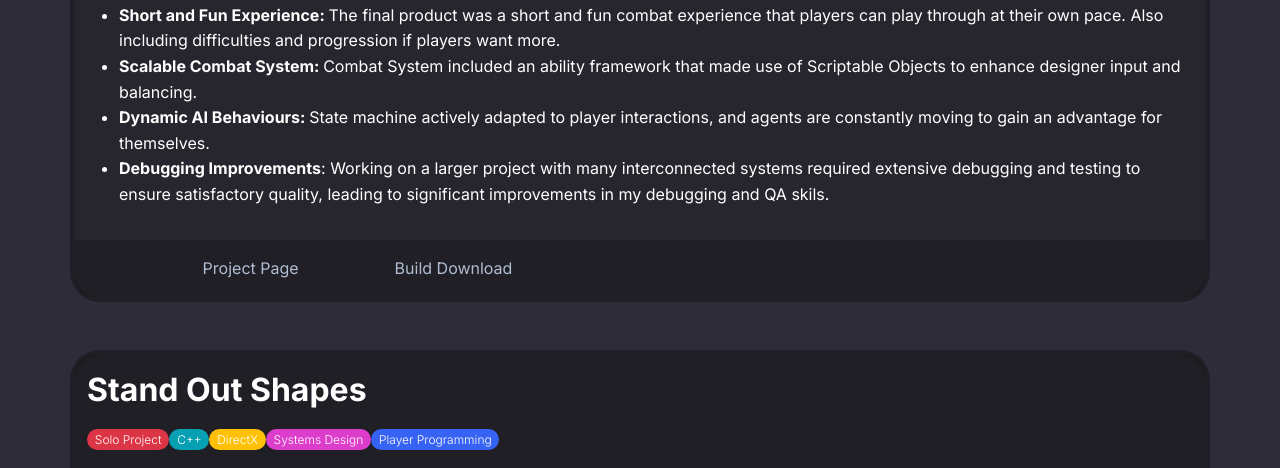
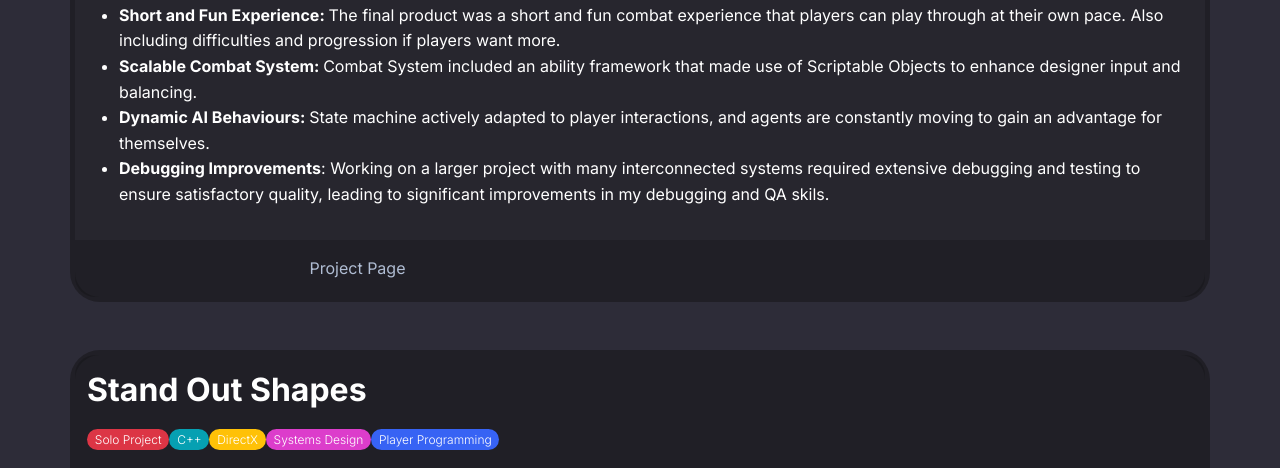
Before and after one commit to sykcor/portfolio, a plain HTML site: page projects.html in a window 1280 px wide. Shown: the part 1967-2435 px from the top of the page. Drawn offline with Linux system fonts and the light colour scheme.

Commit message:
Temporary - GoX Build Removal

```diff
--- a/projects.html
+++ b/projects.html
@@ -79,7 +79,7 @@
                         </div>
                     </div>
                     <div class="row" style="background: var(--bs-border-color-translucent);border-bottom-left-radius: 20px;border-bottom-right-radius: 20px;">
-                        <div class="col-md-8 col-lg-12 col-xl-6 col-xxl-12 text-center mx-auto ms-0 me-0 mb-0 mt-0 pt-3 pb-3" style="border-bottom-right-radius: 30px;border-bottom-left-radius: 30px;border-width: 5px;border-style: none;"><a href="https://github.com/Hachinijuu/iso-arpg" class="pe-5" target="_blank">Project Page</a><a class="ps-5" href="" target="_blank">Build Download</a></div>
+                        <div class="col-md-8 col-lg-12 col-xl-6 col-xxl-12 text-center mx-auto ms-0 me-0 mb-0 mt-0 pt-3 pb-3" style="border-bottom-right-radius: 30px;border-bottom-left-radius: 30px;border-width: 5px;border-style: none;"><a href="https://github.com/Hachinijuu/iso-arpg" class="me-0 pe-0" target="_blank">Project Page</a></div>
                     </div>
                 </div>
             </div>
```
